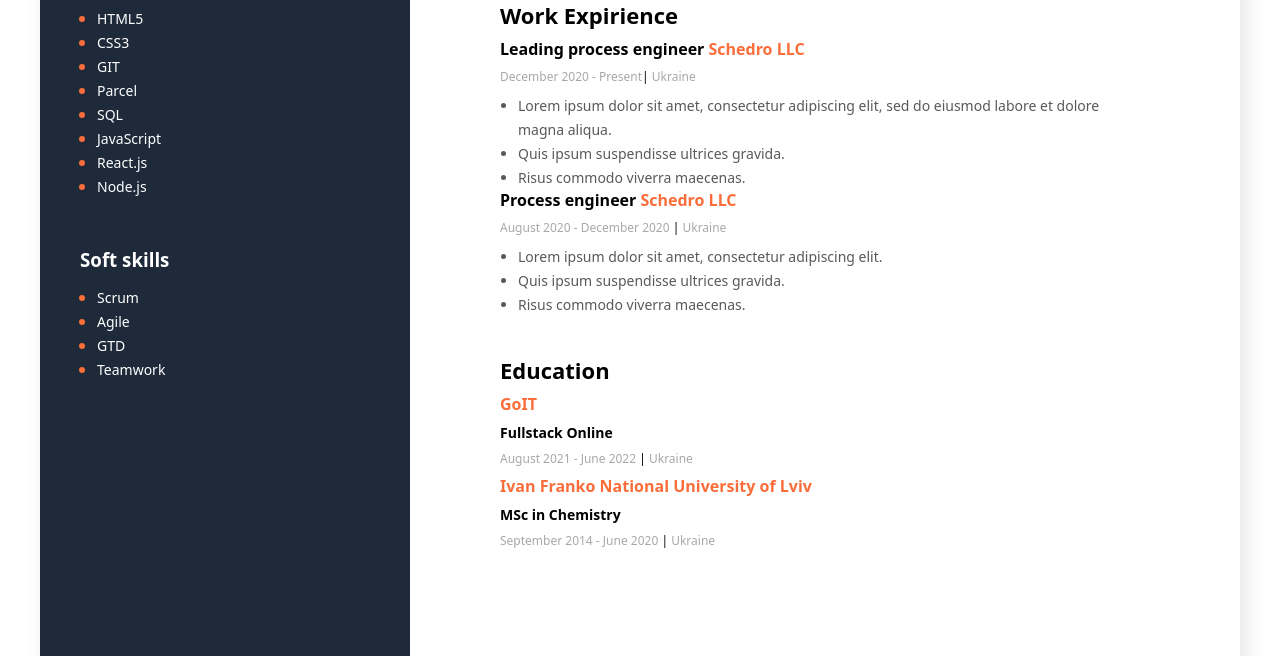
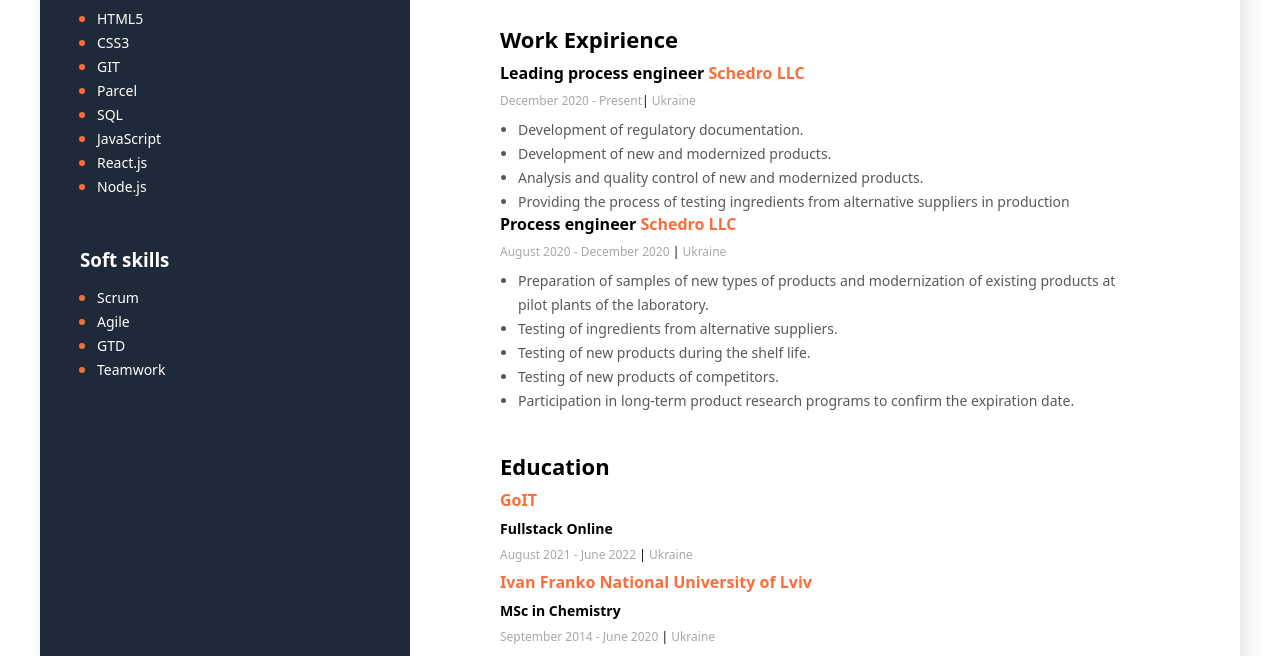
Before and after one commit to yurilov/portfolio, a website built with Parcel: page src/index.html in a window 1280 px wide. Shown: the part 628-1284 px from the top of the page. Built offline with nearby package versions, Linux system fonts and the light colour scheme.

Commit message:
Update index.html

```diff
--- a/src/index.html
+++ b/src/index.html
@@ -23,9 +23,8 @@
           <h2 class="about-me-proffesion">Front-End Developer</h2>
           <h1 class="about-me-name">Yurii Shchepilov</h1>
 
-          <p class="about-me-description"> Experienced Process Engineer with a demonstrated history of working in the food production industry. Skilled in
-          Analytical Skills, Communication, Training, Research, and English. Strong operations professional with a Master of
-          Science - MSc focused in Chemistry from Ivan Franko National University of Lviv.
+          <p class="about-me-description"> I have almost a year of studying and practice front-end (non-commercial experience). Experienced Process Engineer with a demonstrated history of working in the food production industry. Skilled in
+          Analytical Skills, Communication, Training, Research, Team-work. Looking for a work in a team on various projects, to have the opportunity for continuous professional growth and development.
           </p>
 
         </div>
@@ -78,10 +77,10 @@
             </h4>
             <p class="time-period">December 2020 - Present<span class="vertical-stick">|</span> Ukraine</p>
             <ul class="my-work-duties">
-              <li class="my-work-duties-item"> Lorem ipsum dolor sit amet, consectetur adipiscing elit, sed do eiusmod
-                labore et dolore magna aliqua.</li>
-              <li class="my-work-duties-item"> Quis ipsum suspendisse ultrices gravida.</li>
-              <li class="my-work-duties-item"> Risus commodo viverra maecenas.</li>
+              <li class="my-work-duties-item"> Development of regulatory documentation.</li>
+              <li class="my-work-duties-item"> Development of new and modernized products.</li>
+              <li class="my-work-duties-item"> Analysis and quality control of new and modernized products.</li>
+              <li class="my-work-duties-item"> Providing the process of testing ingredients from alternative suppliers in production</li>
 
             </ul>
           </div>
@@ -90,10 +89,11 @@
             <h4 class="my-work-expirience-position">Process engineer <span class="company-name">Schedro LLC</span></h4>
             <p class="time-period">August 2020 - December 2020 <span class="vertical-stick">|</span> Ukraine</p>
             <ul class="my-work-duties">
-              <li class="my-work-duties-item"> Lorem ipsum dolor sit amet, consectetur adipiscing elit.</li>
-              <li class="my-work-duties-item"> Quis ipsum suspendisse ultrices gravida.</li>
-              <li class="my-work-duties-item"> Risus commodo viverra maecenas.</li>
-
+              <li class="my-work-duties-item"> Preparation of samples of new types of products and modernization of existing products at pilot plants of the laboratory.</li>
+              <li class="my-work-duties-item"> Testing of ingredients from alternative suppliers.</li>
+              <li class="my-work-duties-item"> Testing of new products during the shelf life.</li>
+              <li class="my-work-duties-item"> Testing of new products of competitors.</li>
+              <li class="my-work-duties-item"> Participation in long-term product research programs to confirm the expiration date.</li>
             </ul>
           </div>
         </div>
```
